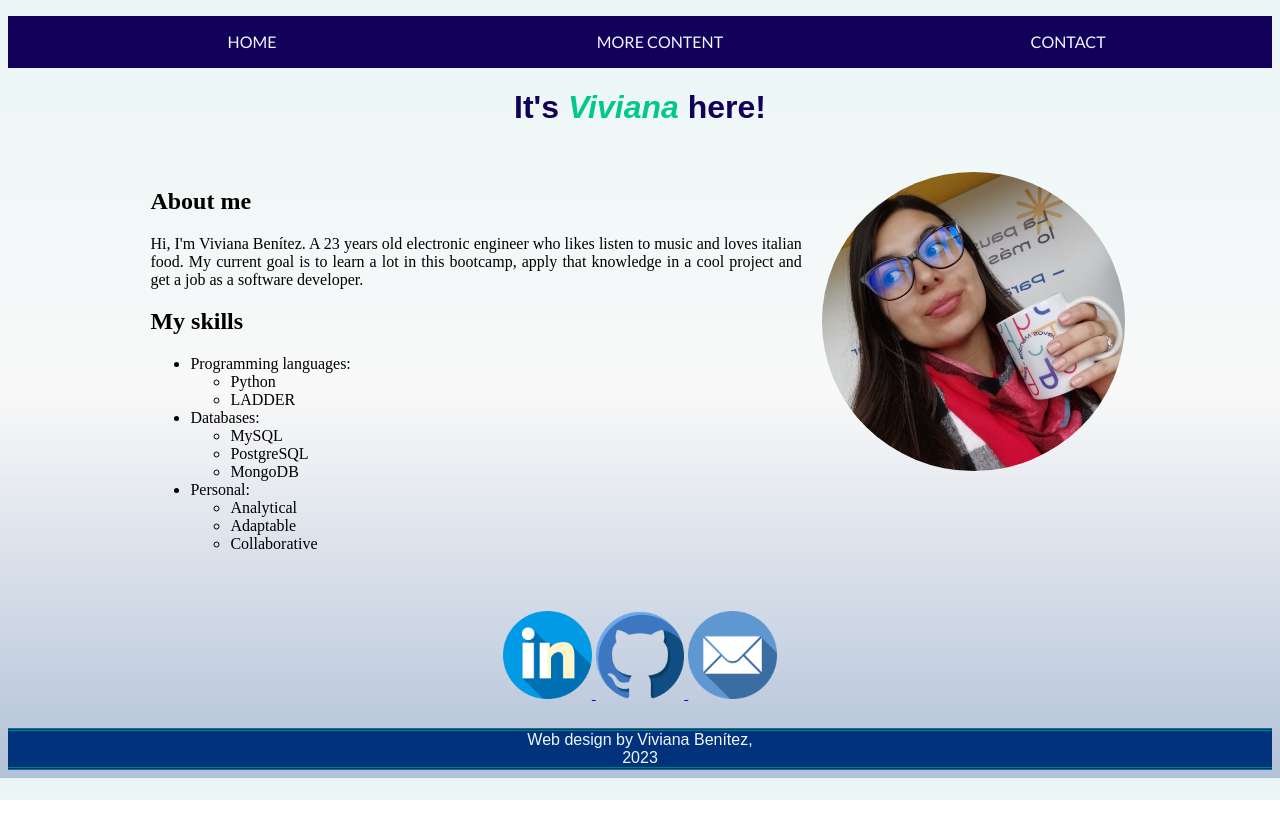
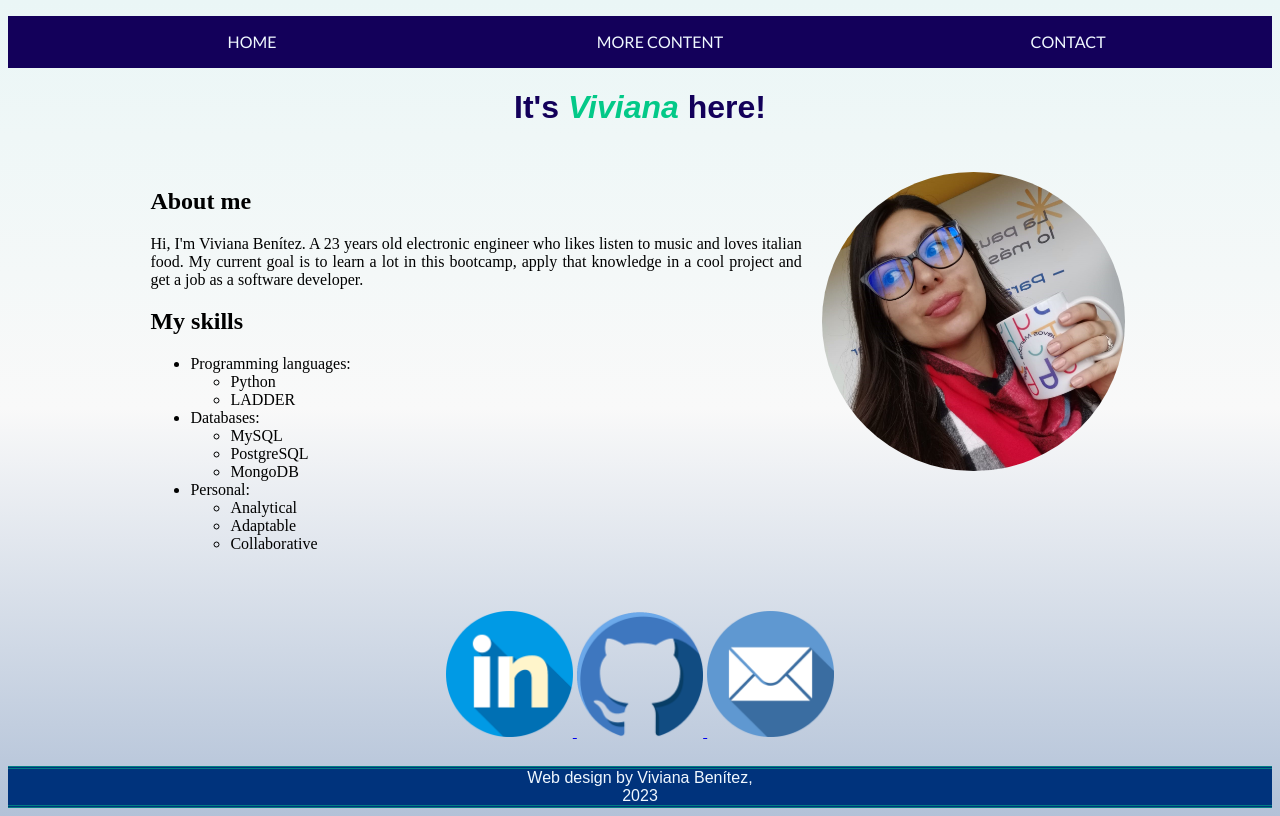
Before and after one commit to vanavi-bernitez/VIVIANA_CSS_PROJECT, a plain HTML site: page html/aboutMe.html in a window 1280 px wide. Drawn offline with Linux system fonts and the light colour scheme; a web font is replaced by a local one.

Commit message:
aboutMe page refactored: social media icons display property was changed and html structure of themselfs

```diff
--- a/css/aboutMe.css
+++ b/css/aboutMe.css
@@ -35,7 +35,6 @@ h1 {
     font-family: 'Gloock', sans-serif;
     text-align: center;
     color: #13005A;
-    /* border-style: solid; */
 }
 
 h1 em {
@@ -45,7 +44,6 @@ h1 em {
 
 .textImageBlock {
     display: block;
-    /* border-style: solid; */
     margin: 2% 10%;
 }
 
@@ -55,32 +53,24 @@ h1 em {
 }
 
 #imgSelfie {
-    /* display: block; */
     float: right;
     border-radius: 50%;
     margin: 2%;
     width: 30%;
 }
 
-.contactIcons{
+.contactIcons {
+    display: inline-block;
     text-align: center;
+    margin-bottom: 2%;
 }
 
-.contactIcons ul {
-    display: flex;
-    justify-content: center;
-    margin: auto;
-    list-style: none;
-    padding: 0;
+a img {
+    width: 10%;
 }
 
-.contactIcons li {
-    margin-bottom: 2%;
-    /* margin: 2% 5%; */
-}
-
-.contactIcons img {
-    width: 7%;
+a img:hover {
+    opacity: 70%;
 }
 
 footer{
--- a/html/aboutMe.html
+++ b/html/aboutMe.html
@@ -56,6 +56,29 @@
                 </div>
             </div>
             <div class="contactIcons">
+
+                <a href="https://www.linkedin.com/in/viviana-bernitez/?locale=en_US" target="_blank">
+                    <img src="../images/aboutMe/linkedin.png"
+                        alt="linkedin logo"
+                    >
+                </a>
+
+
+                <a href="https://github.com/vanavi-bernitez" target="_blank">
+                    <img src="../images/aboutMe/github.png"
+                        alt="github logo"
+                    >
+                </a>
+
+
+                <a href="mailto:viviana.bernitez@gmail.com?subject=Hi! Let's get in touch" target="_blank">
+                    <img src="../images/aboutMe/email.png"
+                        alt="email logo"
+                    >
+                </a>
+
+            </div>
+            <!-- <div class="contactIcons">
                 <ul>
                     <li>
                     </li>
@@ -79,7 +102,7 @@
                     <li>
                     </li>
                 </ul>
-            </div>
+            </div> -->
         </div>
 
         <footer>
```
Also changed, not shown: index.html (+1 -1 lines).
